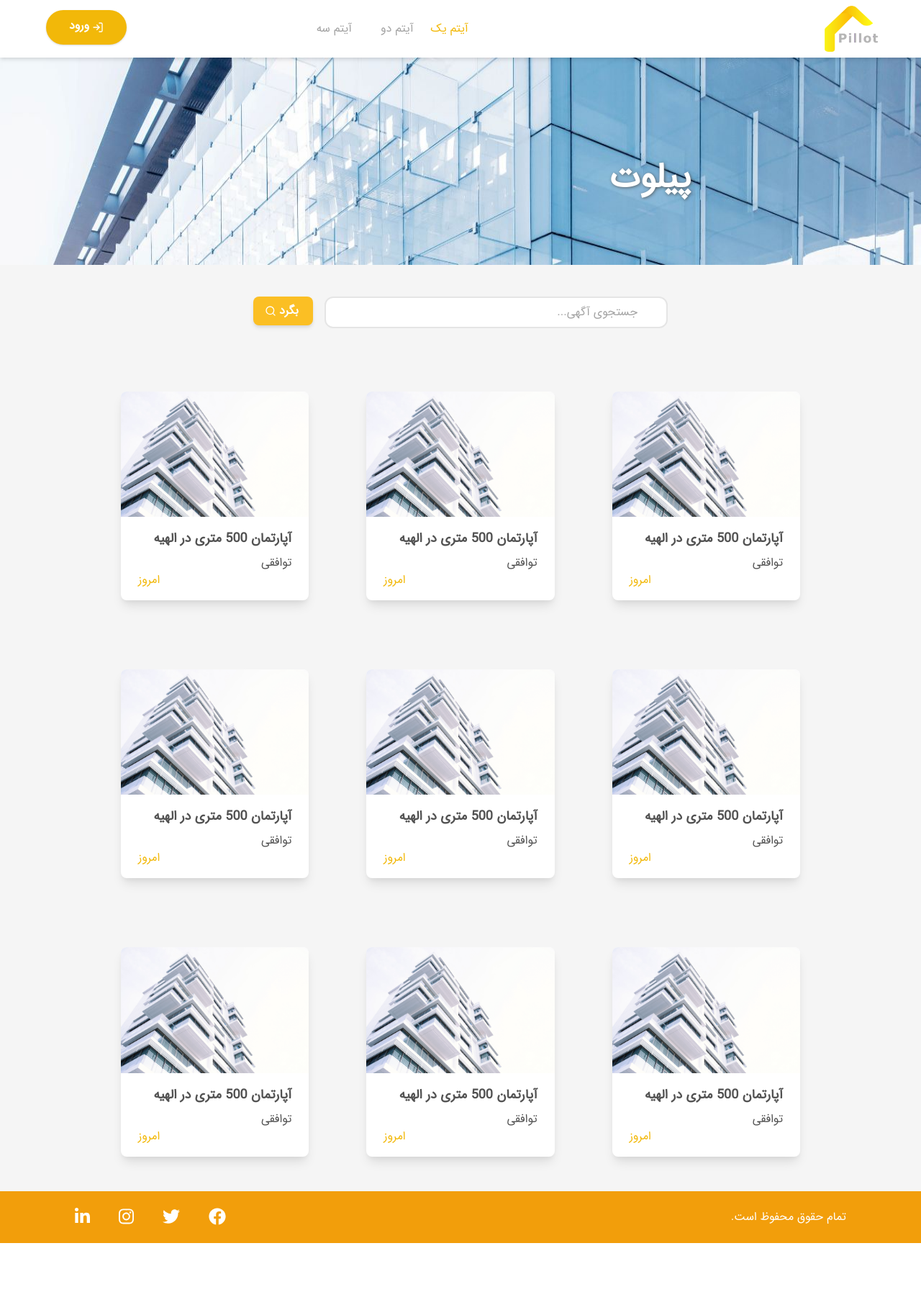
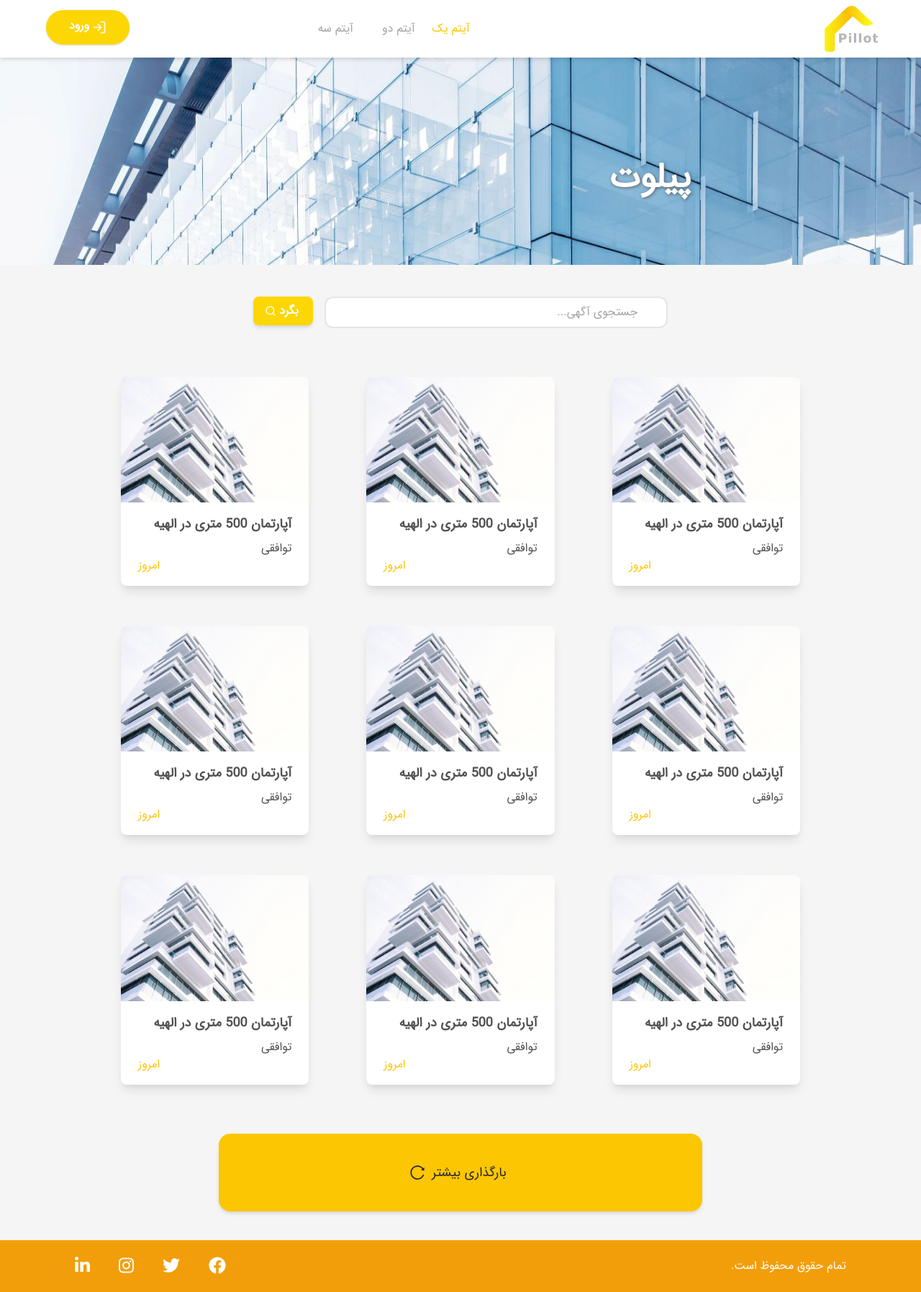
Before and after one commit to SaharMirkamrani/pillot, a React (Create React App) app: page /buyandsell in a window 1280 px wide. Shown: the whole page at 72% size. Before the commit the page ends 1727 px from the top, so only its background shows below. Built offline with nearby package versions, Linux system fonts and the light colour scheme.

Commit message:
Add Load more button

```diff
--- a/src/components/AdBanner.jsx
+++ b/src/components/AdBanner.jsx
@@ -3,7 +3,7 @@ import pic from '../assets/sample.jpg';
 const ProductBanner = () => {
   return (
     <>
-      <div className="w-full sm:w-1/2 lg:w-1/3 p-10 my-2">
+      <div className="w-full sm:w-1/2 lg:w-1/3 py-5 px-10 my-2">
         <div className="rounded-lg overflow-hidden shadow-lg bg-white hover:shadow-2xl transition duration-300">
           <img src={pic} alt="thumbnail" className="w-full" />
           <div className="px-6 pt-4 pb-10 relative">
--- a/src/components/Header.jsx
+++ b/src/components/Header.jsx
@@ -76,7 +76,7 @@ const Header = ({ token }) => {
               enter="transition-opacity duration-500"
               enterFrom="opacity-0"
               enterTo="opacity-100"
-              leave="transition-opacity duration-250"
+              leave="transition-opacity duration-500"
               leaveFrom="opacity-100"
               leaveTo="opacity-0"
             >
@@ -88,9 +88,9 @@ const Header = ({ token }) => {
                       key={item.name}
                       className={classNames(
                         item.current
-                          ? 'bg-lightestYellow text-gray-600'
-                          : 'text-gray-400 hover:bg-gray-100 hover:text-gray-600 font-regular bg-opacity-30',
-                        'block px-3 py-2 rounded-md text-sm font-medium font-regular text-center'
+                          ? 'text-yellow'
+                          : 'text-gray-400 font-regular bg-opacity-30',
+                        'block px-3 py-2 rounded-md text-sm font-medium font-regular hover:text-gray-600 text-center'
                       )}
                       aria-current={item.current ? 'page' : undefined}
                     >
--- /dev/null
+++ b/src/components/LoadMore.jsx
@@ -0,0 +1,16 @@
+import { AiOutlineReload } from 'react-icons/ai';
+
+const LoadMore = () => {
+  return (
+    <>
+      <button className="focus:outline-none w-full mx-auto rounded-2xl bg-yellow p-10 text-gray-800 hover:text-white hover:shadow transition duration-300 text-lg min-w-80 max-w-sm md:max-w-2xl shadow-md my-10 flex justify-center">
+        <div className="flex flex-row items-center justify-center">
+          <span className="px-2">بارگذاری بیشتر</span>
+          <AiOutlineReload className="text-2xl" />
+        </div>
+      </button>
+    </>
+  );
+};
+
+export default LoadMore;
--- a/src/components/Login.jsx
+++ b/src/components/Login.jsx
@@ -77,12 +77,12 @@ const Login = ({ token }) => {
   return (
     <>
       <button
-        className="bg-yellow text-white hover:bg-lightYellow font-semibold text-md px-8 py-2.5 rounded-full shadow hover:shadow-lg outline-none focus:outline-none mr-1 mb-1 ease-linear transition-all duration-200"
+        className="bg-lightYellow text-white hover:bg-yellow font-semibold text-md px-8 py-2.5 rounded-full shadow hover:shadow-lg outline-none focus:outline-none mr-1 mb-1 ease-linear transition-all duration-200"
         type="button"
         onClick={() => setShowModal(true)}
       >
         <div className="flex flex-row items-center justify-between">
-          <FiLogIn className="pl-1 text-xl" /> <p className="pb-1">ورود</p>
+          <FiLogIn className="pl-1 text-2xl" /> <p className="pb-1">ورود</p>
         </div>
       </button>
       {showModal ? (
--- a/src/components/SearchBar.jsx
+++ b/src/components/SearchBar.jsx
@@ -1,15 +1,18 @@
 import { FiSearch } from 'react-icons/fi';
-import {useState} from 'react';
+import { useState } from 'react';
 
 const SearchBar = () => {
-  const [searchValue, setSearchValue] = useState("")
+  const [searchValue, setSearchValue] = useState('');
+  const handleInputChange = (e) => {
+    setSearchValue(e.target.value);
+  };
   return (
     <>
       <div className="w-full mx-auto bg-transparent p-10 text-gray-800 relative min-w-80 max-w-md md:max-w-2xl">
         <div className="relative mt-1 flex flex-row justify-between">
           <input
-          value={searchValue}
-          onChange={(e)=> setSearchValue(e.target)}
+            value={searchValue}
+            onChange={handleInputChange}
             type="text"
             className="w-full pl-3 pr-10 mx-2 py-2 border-2 border-gray-200 rounded-xl hover:border-gray-300 focus:ring-2 focus:ring-blue-200 transition-colors"
             placeholder="جستجوی آگهی..."
--- a/src/pages/BuyandSell.jsx
+++ b/src/pages/BuyandSell.jsx
@@ -1,6 +1,7 @@
 import BackgroundLanding from '../components/BackgroundLanding';
 import Cards from '../components/Cards';
-import SearchBar from '../components/SearchBar'
+import SearchBar from '../components/SearchBar';
+import LoadMore from '../components/loadMore'
 
 const BuyandSell = () => {
   return (
@@ -8,6 +9,7 @@ const BuyandSell = () => {
       <BackgroundLanding />
       <SearchBar />
 			<Cards />
+      <LoadMore />
     </>
   );
 };
--- a/tailwind.config.js
+++ b/tailwind.config.js
@@ -9,8 +9,8 @@ module.exports = {
       blue: colors.blue,
     },
     colors: {
-      yellow: '#f2b809',
-      lightYellow: '#FBBF24',
+      yellow: '#fcc603',
+      lightYellow: '#fcd703',
       darkYellow: '#F29E0B',
       lightestYellow: '#FDE68A',
       transparent: 'transparent',
```
